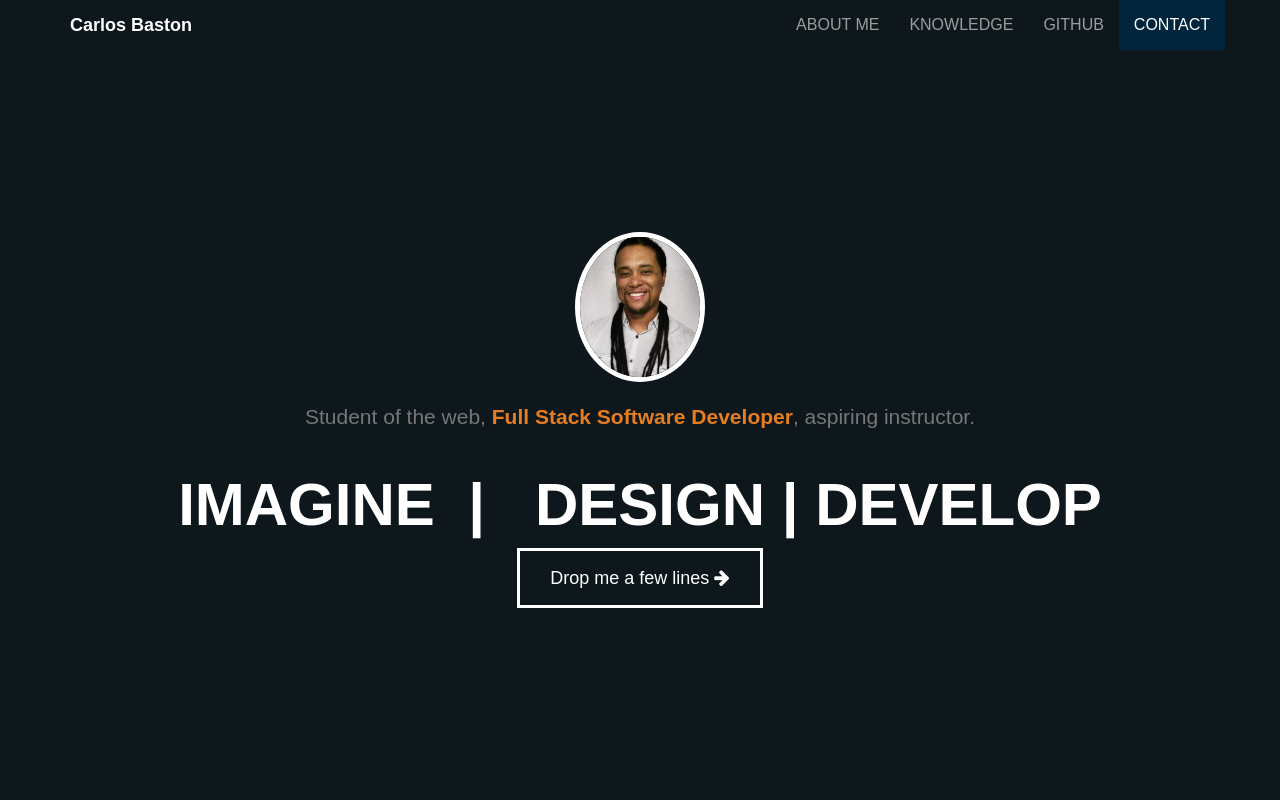
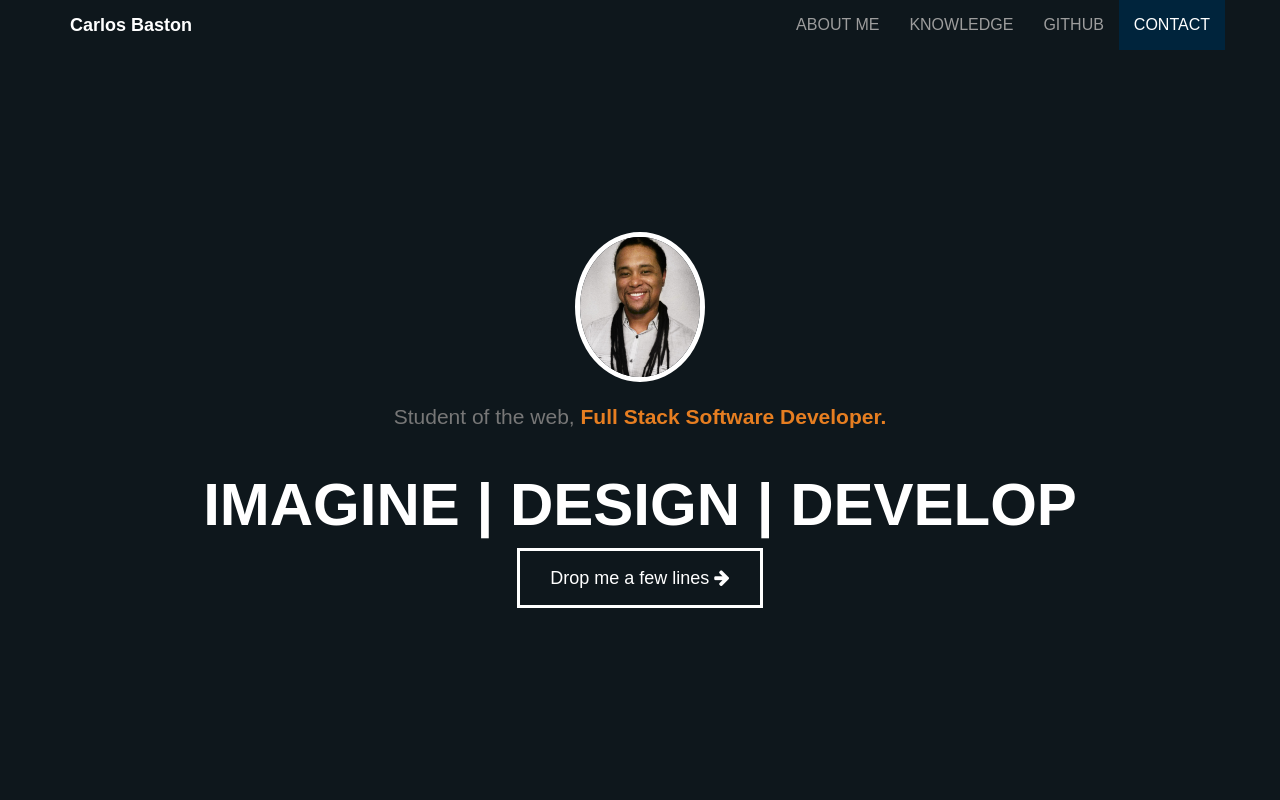
Before and after one commit to cbaston82/carlosbaston-react, a React (Create React App) app: page / in a window 1280 px wide. Shown: the top 800 px of the page. Built offline with nearby package versions, Linux system fonts and the light colour scheme; no server answers.

Commit message:
fix hero tag line spacing and add copyright on bottom chucknorris section

```diff
--- a/src/components/ChuckNorris.js
+++ b/src/components/ChuckNorris.js
@@ -72,6 +72,11 @@ class ChuckNorris extends React.Component {
                   </a>
                 </div>
               </div>
+              <div className="row clear-fix text-center">
+                <i className="fa fa-copyright" aria-hidden="true" />
+                {' '}
+                2012 - 2019 carlosbaston.com
+              </div>
             </div>
           </section>
         )
--- a/src/components/Hero.js
+++ b/src/components/Hero.js
@@ -13,19 +13,20 @@ const Hero = () => (
           Student of the web,
           {' '}
           <strong style={{ color: '#e67e21' }}>
-            Full Stack Software Developer
+            Full Stack Software Developer.
           </strong>
-          , aspiring instructor.
         </p>
         <h1>
           IMAGINE
-          <br className="visible-xs" /> &nbsp;
-          <span className="hidden-xs">| </span>
+          <br className="visible-xs" />
           {' '}
-          &nbsp;
+          <span className="hidden-xs">|</span>
+          {' '}
           DESIGN
           <br className="visible-xs" />
-          <span className="hidden-xs"> | </span>
+          {' '}
+          <span className="hidden-xs">|</span>
+          {' '}
           DEVELOP
         </h1>
         <a
```
